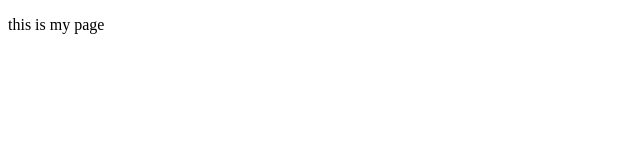
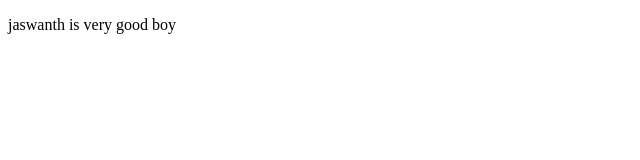
Before and after one commit to freefireranked266-spec/web, a plain HTML site: page index.html in a window 1280 px wide. Shown: the full height of the page, 0-640 px from the left. Drawn offline with Linux system fonts and the light colour scheme.

Commit message:
index.html

```diff
--- a/index.html
+++ b/index.html
@@ -1,9 +1,10 @@
 <!DOCTYPE html>
 <html>
 <head>
-<title> my page </title>
+<title> virat</title>
 </head>
 <body>
-<p> this is my page </p>
+<p> jaswanth is very good boy </p>
 </body>
+
 </html>
```
